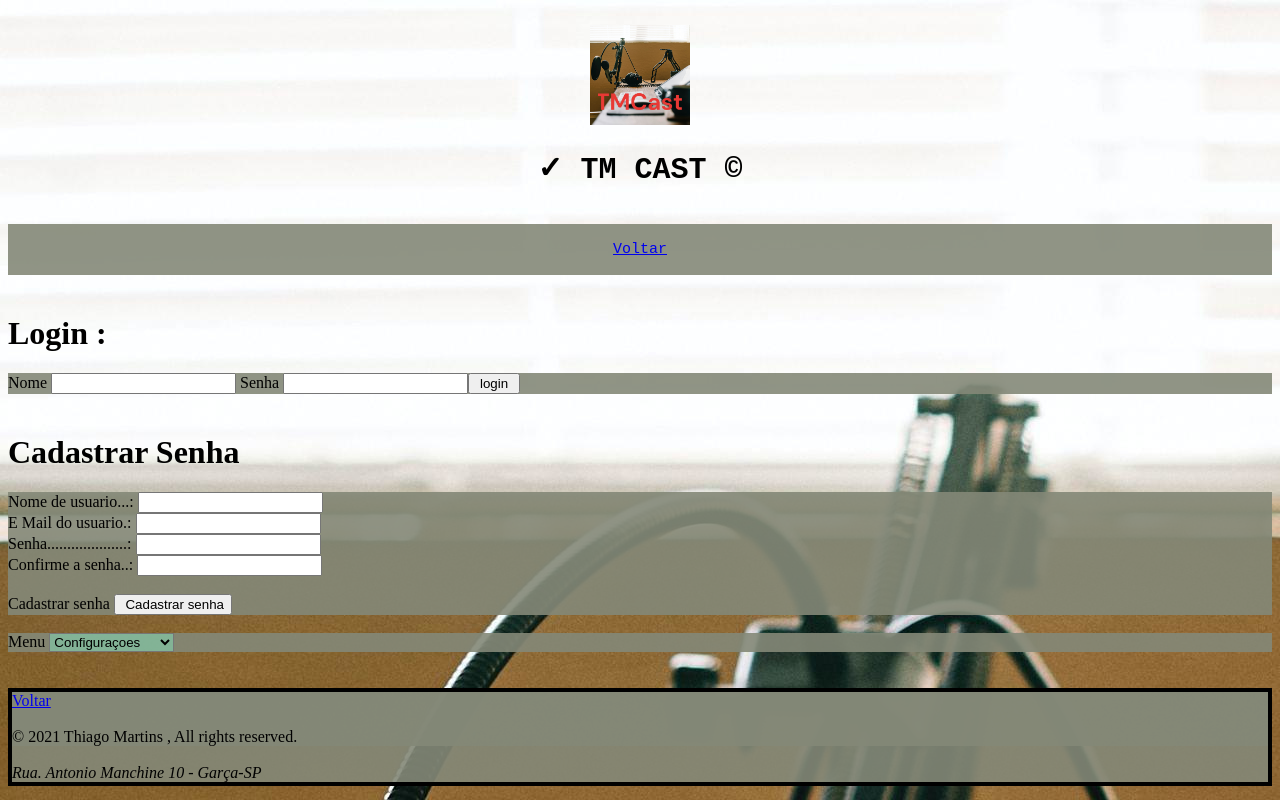
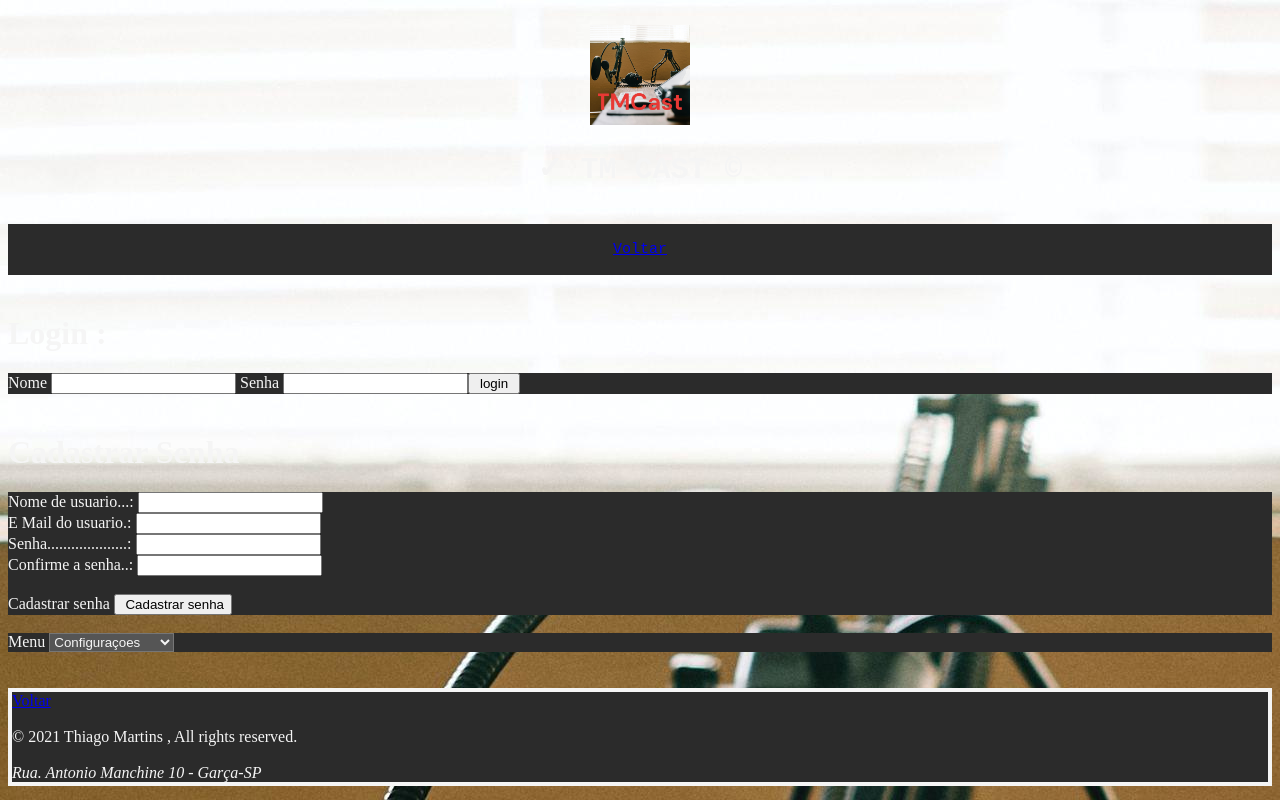
Before and after one commit to Thiago2436/Podcast, a plain HTML site: page Login.html in a window 1280 px wide. Drawn offline with Linux system fonts and the light colour scheme.

Commit message:
Update Sstilo.css

```diff
--- a/Sstilo.css
+++ b/Sstilo.css
@@ -1,40 +1,53 @@
 body {
-    background-color: rgba(240, 255, 255, 0.486);
+    background-color: #1c1c1c;
+    color: #f5f5f5;
     background-image: url("/Podcast/art.jpg");
     background-size: auto;
-    }
-header{
+}
+
+header {
     text-align: center;
     font-family: 'Courier New', Courier, monospace;
     font-size: 15px;
+    color: #f5f5f5;
 }
-nav{text-align: center;
+
+nav {
+    text-align: center;
     font-family: 'Courier New', Courier, monospace;
     font-size: 15px;
-    background-color:  rgba(132, 136, 120, 0.899);
-    }
-li:hover{
-    background-color: rgba(105, 85, 48, 0.459);
+    background-color: #2b2b2b;
+    color: #f5f5f5;
+}
+
+li:hover {
+    background-color: #555;
     font-size: large;
-    font-style:oblique;
-    color: rgb(139, 131, 131);
+    font-style: oblique;
+    color: #f5f5f5;
 }
-div{
+
+div {
     margin-right: auto;
-    background-color:  rgba(132, 136, 120, 0.899);
+    background-color: #2b2b2b;
+    color: #f5f5f5;
 }
-footer{
+
+footer {
     text-align: left;
     border: 4px solid;
-    background-color: rgba(132, 136, 120, 0.899);
+    background-color: #2b2b2b;
+    color: #f5f5f5;
 }
-select{
-    background-color: rgba(127, 255, 212, 0.377);
 
+select {
+    background-color: #555;
+    color: #f5f5f5;
 }
-a:hover{
-    background-color: rgba(105, 85, 48, 0.459);
+
+a:hover {
+    background-color: #555;
     font-size: large;
-    font-style:oblique;
-
+    font-style: oblique;
+    color: #f5f5f5;
 }
```
